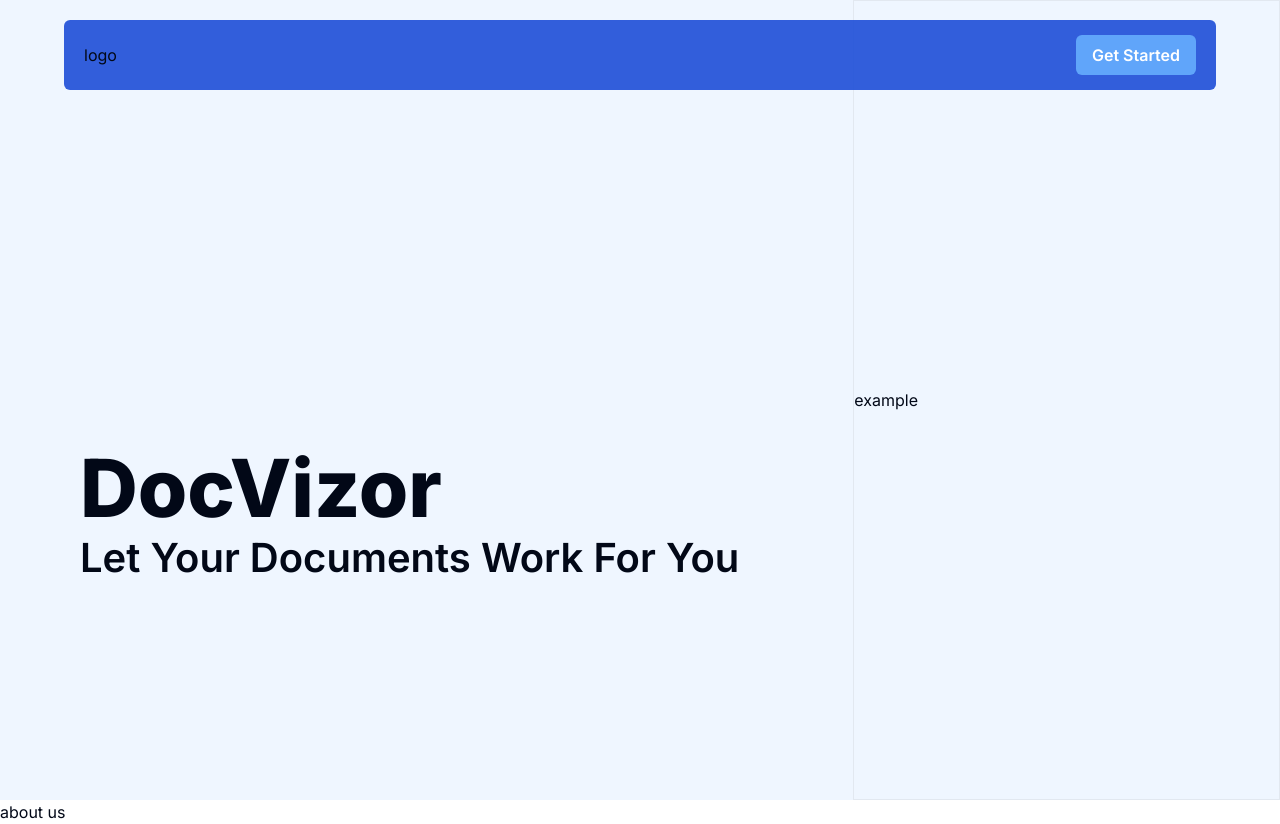
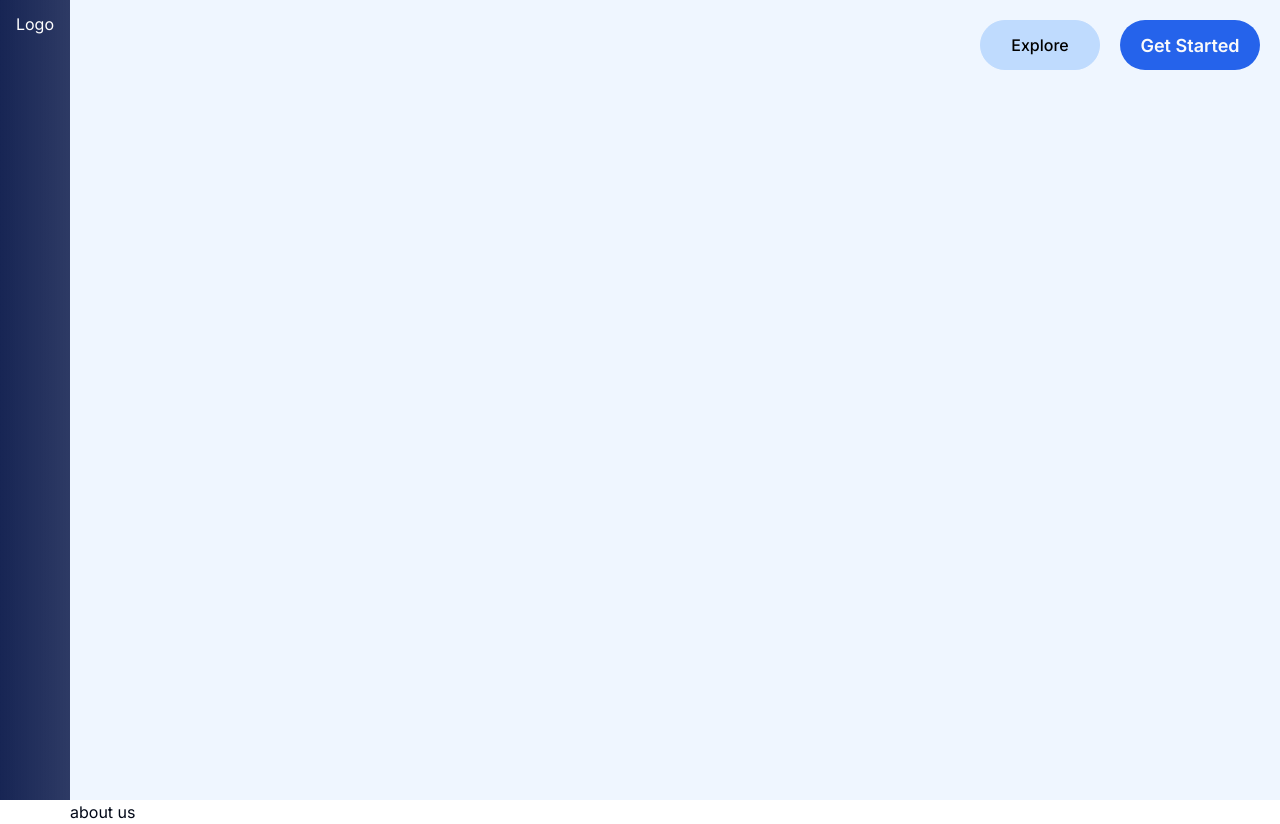
Before and after one commit to plode-v/docvizor, a Next.js app in the folder client/: page / in a window 1280 px wide. Built offline with nearby package versions, Linux system fonts and the light colour scheme.

Commit message:
update frontend

```diff
--- a/client/src/app/(homepage)/page.tsx
+++ b/client/src/app/(homepage)/page.tsx
@@ -8,7 +8,7 @@ const Homepage = () => {
   return (
     // TODO: change background color later
     <div className='m-0 flex flex-col min-h-screen max-w-screen'>
-      <Navbar />
+      {/* <Navbar /> */}
       <HeroBanner />
       <AboutUs />
     </div>
--- a/client/src/app/layout.tsx
+++ b/client/src/app/layout.tsx
@@ -18,7 +18,17 @@ export default function RootLayout({
   return (
     <ClerkProvider>
       <html lang="en">
-        <body className={inter.className}>{children}</body>
+        <body className={inter.className}>
+          <div className='flex justify-center pt-3 fixed h-screen w-[70px] bg-gradient-to-r from-blue-950 to-blue-950/90'>
+            <div className='text-white'>
+              {/* FIXME: Change logo */}
+              Logo
+            </div>
+          </div>
+          <div className='pl-[70px]'>
+            {children}
+          </div>
+          </body>
       </html>
     </ClerkProvider>
   )
--- a/client/src/components/AboutUs.tsx
+++ b/client/src/components/AboutUs.tsx
@@ -2,7 +2,7 @@ import React from 'react'
 
 const AboutUs = () => {
   return (
-    <div>
+    <div id='about-us'>
         about us
     </div>
   )
--- a/client/src/components/HeroBanner.tsx
+++ b/client/src/components/HeroBanner.tsx
@@ -1,4 +1,5 @@
 'use client'
+import Link from 'next/link'
 import React, { useEffect, useState, useRef } from 'react'
 
 const HeroBanner = () => {
@@ -12,13 +13,18 @@ const HeroBanner = () => {
   ]
 
   return (
-    <div className='bg-blue-50 h-screen w-full grid grid-cols-3'>
-      <div className='col-span-2 block pt-[28rem] h-full pl-20'>
-        <h1 className='font-[800] md:text-[5rem] text-[2.5rem] leading-none'>DocVizor</h1>
-        <h1 className='font-[600] md:text-[2.5rem] capitalize'>let your documents work for you</h1>
-      </div>
-      <div className='col-span-1 flex border items-center'>
-        example
+    <div className='bg-blue-50 h-screen w-full relative'>
+
+      {/* navbar */}
+      <div className=' top-5 right-5 absolute'>
+        <div className='flex gap-5'>
+          <Link href="#about-us">
+            <button className='h-[50px] w-[120px] bg-blue-200 border-[1px] border-blue-200 rounded-full text-black font-[500] text-[16px] hover:bg-blue-300 hover:border-blue-400 hover:border-[1px] duration-150'>Explore</button>
+          </Link>
+          <Link href="/sign-in">
+            <button className='h-[50px] w-[140px] bg-blue-600 rounded-full text-[#FAFAFA] font-[600] text-[18px] hover:bg-blue-600/90 duration-150'>Get Started</button>
+          </Link>
+        </div>
       </div>
     </div>
   )
--- a/client/src/components/Navbar.tsx
+++ b/client/src/components/Navbar.tsx
@@ -4,17 +4,8 @@ import Link from 'next/link'
 
 const Navbar = () => {
   return (
-    <div className='w-[90%] z-20 fixed top-[20px] h-[70px] bg-blue-700/90 rounded-md left-1/2 -translate-x-1/2'>
-        <div className='w-full h-full flex justify-between items-center px-5'>
-          <div>
-            logo
-          </div>
-          <div className='h-max w-max gap-5 flex'>
-            <Link href="/sign-in">
-              <button className='px-4 py-2 rounded-md bg-blue-400 text-white font-[600]'>Get Started</button>
-            </Link>
-          </div>
-        </div>
+    <div className='h-screen w-[60px] border fixed z-20 bg-blue-'>
+
     </div>
   )
 }
```
